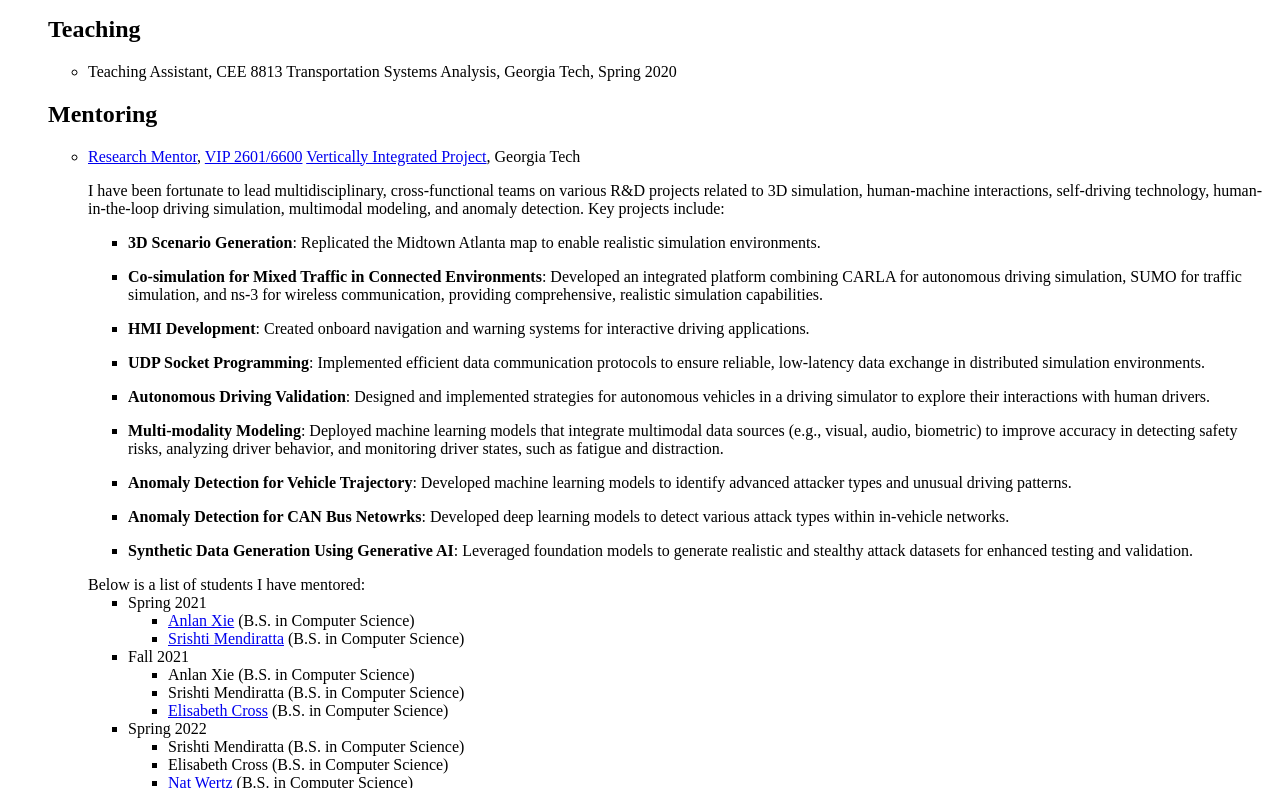
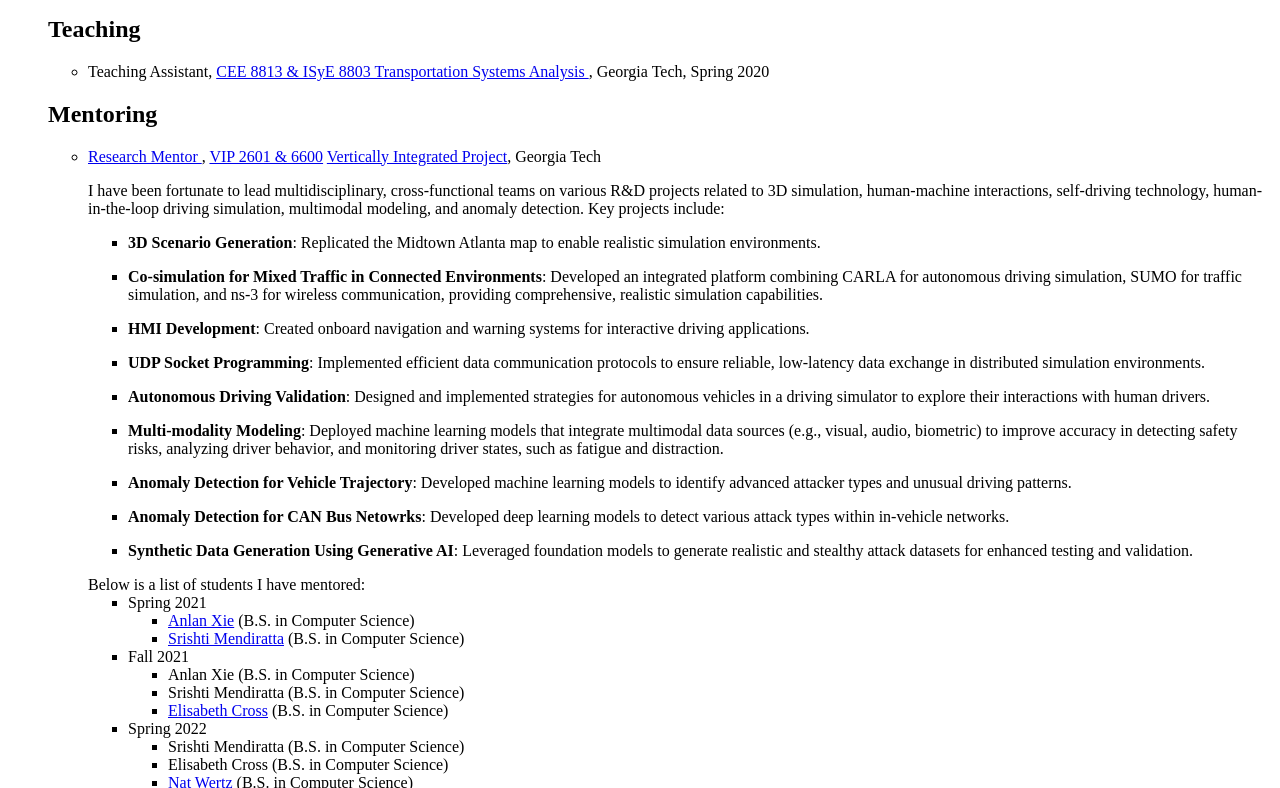
Before and after one commit to YangjiaoChen/YangjiaoChen.github.io, a Jekyll site: the page built from teaching.html, in a window 1280 px wide and 900 px high, cut to the strip 112-900 px from the top of the window. Built offline with Jekyll 4.4.1, drawn with Linux system fonts in a browser that asks for light colours.

Commit message:
Update teaching.html

```diff
--- a/teaching.html
+++ b/teaching.html
@@ -70,13 +70,13 @@ title: "Yangjiao Chen: teaching"
 <h2> Teaching </h2>
 <ul>
     <div>
-    <li>Teaching Assistant, CEE 8813 Transportation Systems Analysis, Georgia Tech, Spring 2020 </li>
+    <li>Teaching Assistant, <a href="https://sites.gatech.edu/peeta/teaching/" target="_blank"> CEE 8813 & ISyE 8803 Transportation Systems Analysis </a>, Georgia Tech, Spring 2020 </li>
   </div>
 </ul>
 
 <h2> Mentoring </h2>
     <ul>
-    <li><a href="https://vip.gatech.edu/teams/vwu" target="_blank">Research Mentor</a>, <a href="https://catalog.gatech.edu/coursesaz/vip/" target="_blank">VIP 2601/6600</a> <a href="https://catalog.gatech.edu/academics/special-academic-programs/vertically-integrated-projects-program/" target="_blank">Vertically Integrated Project</a>, Georgia Tech</li>
+    <li> <a href="https://vip.gatech.edu/teams/vwu" target="_blank"> Research Mentor </a>, <a href="https://catalog.gatech.edu/coursesaz/vip/" target="_blank">VIP 2601 & 6600</a> <a href="https://catalog.gatech.edu/academics/special-academic-programs/vertically-integrated-projects-program/" target="_blank">Vertically Integrated Project</a>, Georgia Tech</li>
 <p>I have been fortunate to lead multidisciplinary, cross-functional teams on various R&D projects related to
 3D simulation, human-machine interactions, self-driving technology, human-in-the-loop driving simulation, multimodal modeling, and anomaly detection.
 	    Key projects include:</p>
```
